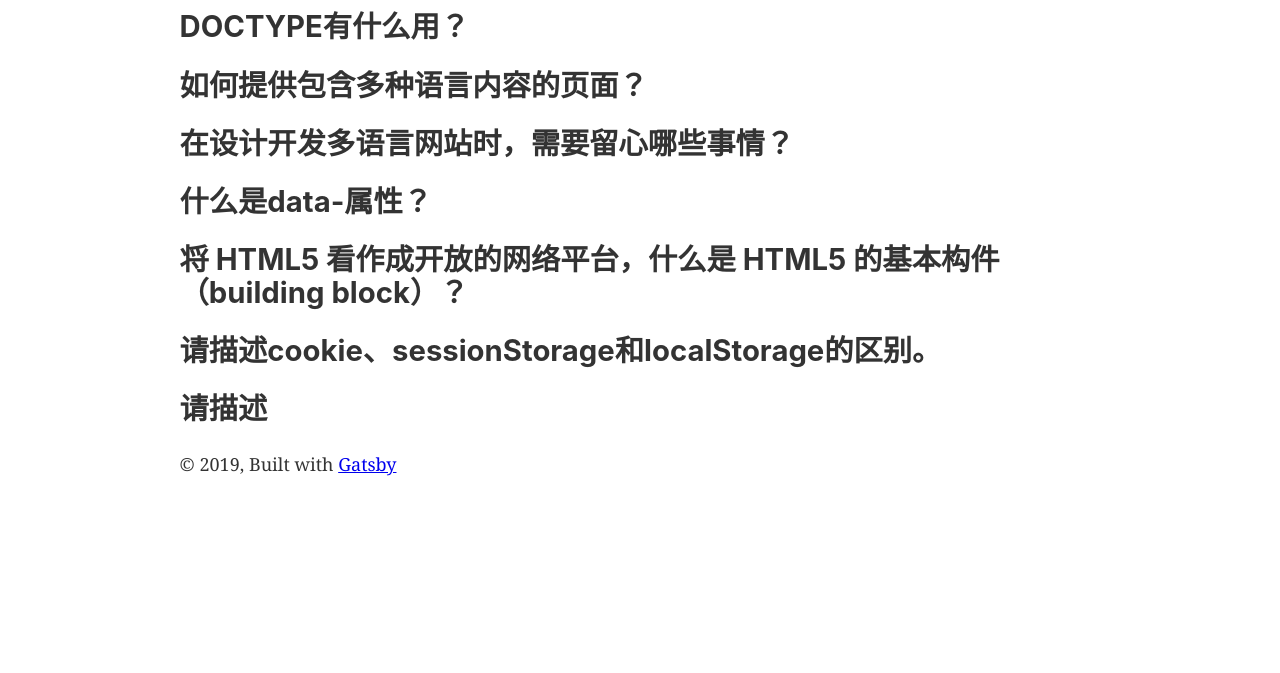
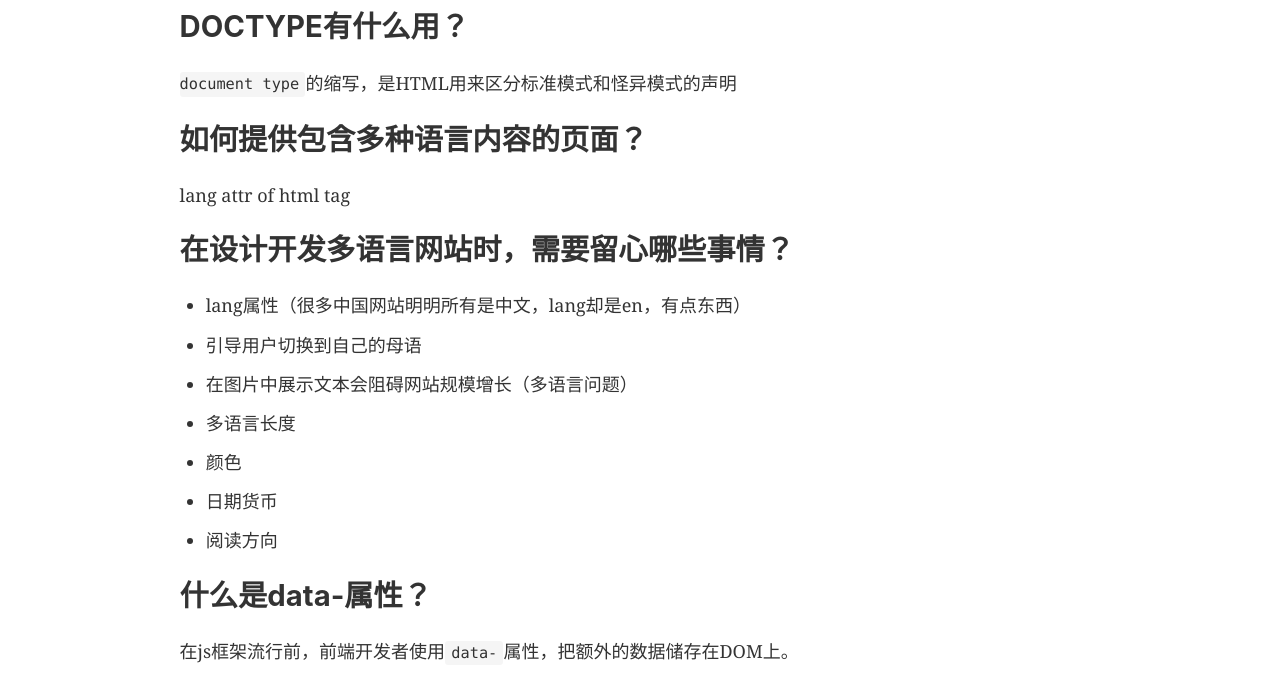
Before and after one commit to yukai-w/blog, a Gatsby site: page /learn-note/learn-html in a window 1280 px wide. Shown: the part 279-952 px from the top of the page. Before the commit the page ends 800 px from the top, so only its background shows below. Built offline with nearby package versions, Linux system fonts and the light colour scheme; Gatsby itself is replaced by a stand-in of ours.

Commit message:
Update learn-html.md

```diff
--- a/src/pages/learn-note/learn-html.md
+++ b/src/pages/learn-note/learn-html.md
@@ -6,10 +6,28 @@ tags: 学习
 # HTMl相关问题
 
 ## DOCTYPE有什么用？
+`document type`的缩写，是HTML用来区分标准模式和怪异模式的声明
+
 ## 如何提供包含多种语言内容的页面？
+lang attr of html tag
+
 ## 在设计开发多语言网站时，需要留心哪些事情？
+- lang属性（很多中国网站明明所有是中文，lang却是en，有点东西）
+- 引导用户切换到自己的母语
+- 在图片中展示文本会阻碍网站规模增长（多语言问题）
+- 多语言长度
+- 颜色
+- 日期货币
+- 阅读方向
+
 ## 什么是data-属性？
+在js框架流行前，前端开发者使用`data-`属性，把额外的数据储存在DOM上。
+
+但是这样的话，用户通过检查元素便可看到数据，并且可以任意修改。
+
 ## 将 HTML5 看作成开放的网络平台，什么是 HTML5 的基本构件（building block）？
+
+
 ## 请描述cookie、sessionStorage和localStorage的区别。
 ## 请描述<script>、<script async>和<script defer>的区别。
 ## 为什么最好把 CSS 的<link>标签放在<head></head>之间？为什么最好把 JS 的<script>标签恰好放在</body>之前，有例外情况吗？
```
